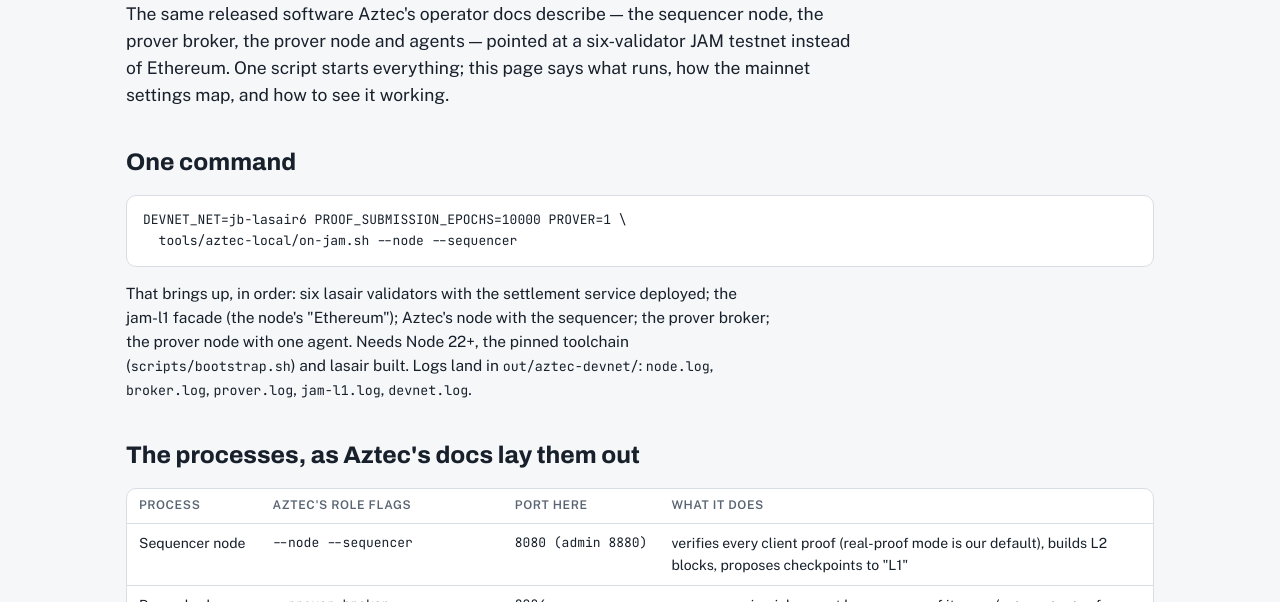
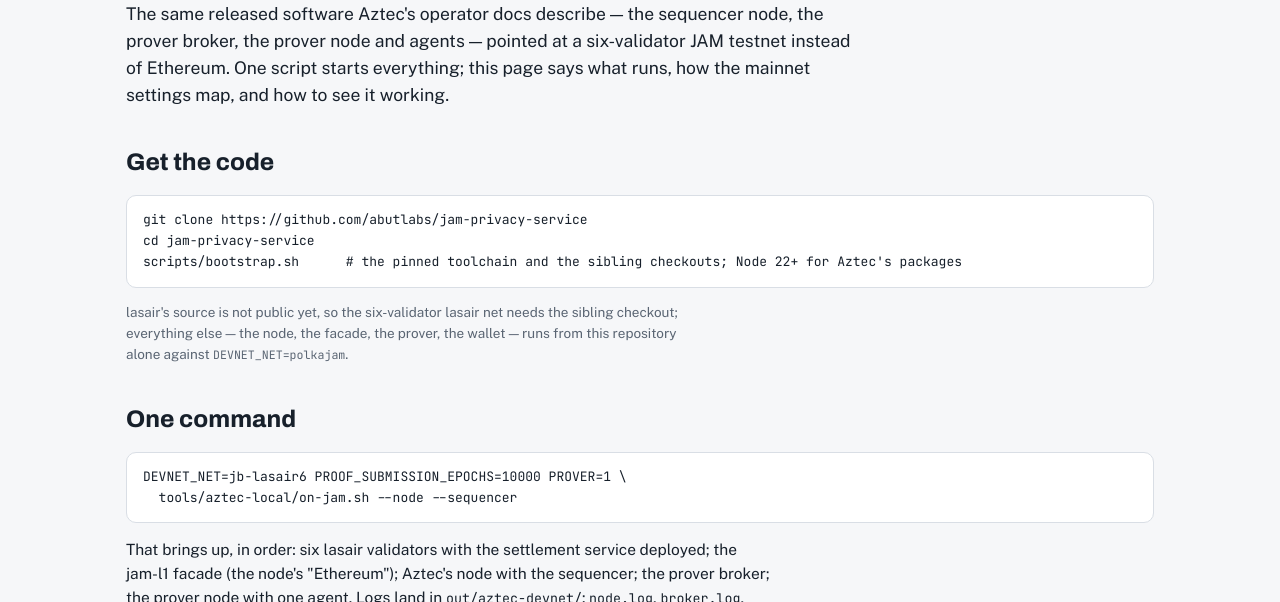
Before and after one commit to abutlabs/aztec-on-jam, a plain HTML site: page docs/operators/index.html in a window 1280 px wide. Shown: the part 198-800 px from the top of the page. Drawn offline with nearby package versions, Linux system fonts and the light colour scheme.

Commit message:
Run it: the clone step; the home cards' links bottom-aligned

```diff
--- a/docs/operators/index.html
+++ b/docs/operators/index.html
@@ -33,13 +33,22 @@
   </header>
 
   <section>
+    <h2>Get the code</h2>
+    <pre>git clone https://github.com/abutlabs/jam-privacy-service
+cd jam-privacy-service
+scripts/bootstrap.sh      # the pinned toolchain and the sibling checkouts; Node 22+ for Aztec's packages</pre>
+    <p class="meta">lasair's source is not public yet, so the six-validator lasair net needs the
+      sibling checkout; everything else — the node, the facade, the prover, the wallet — runs
+      from this repository alone against <code>DEVNET_NET=polkajam</code>.</p>
+  </section>
+
+  <section>
     <h2>One command</h2>
     <pre>DEVNET_NET=jb-lasair6 PROOF_SUBMISSION_EPOCHS=10000 PROVER=1 \
   tools/aztec-local/on-jam.sh --node --sequencer</pre>
     <p>That brings up, in order: six lasair validators with the settlement service deployed;
       the jam-l1 facade (the node's "Ethereum"); Aztec's node with the sequencer; the prover
-      broker; the prover node with one agent. Needs Node 22+, the pinned toolchain
-      (<code>scripts/bootstrap.sh</code>) and lasair built. Logs land in
+      broker; the prover node with one agent. Logs land in
       <code>out/aztec-devnet/</code>: <code>node.log</code>, <code>broker.log</code>,
       <code>prover.log</code>, <code>jam-l1.log</code>, <code>devnet.log</code>.</p>
   </section>
--- a/docs/site.css
+++ b/docs/site.css
@@ -55,7 +55,7 @@
 
 /* cards */
 .cards { display: grid; grid-template-columns: repeat(auto-fit, minmax(280px, 1fr)); gap: 14px; }
-.card { background: var(--panel); border: 1px solid var(--rule); border-radius: 10px; padding: 18px; display: grid; gap: 8px; align-content: start; }
+.card { background: var(--panel); border: 1px solid var(--rule); border-radius: 10px; padding: 18px; display: flex; flex-direction: column; gap: 8px; }
 .card h3 { color: var(--ink); text-transform: none; letter-spacing: 0; font-size: 18px; }
 .card .meta { margin-top: auto; }
 
```
